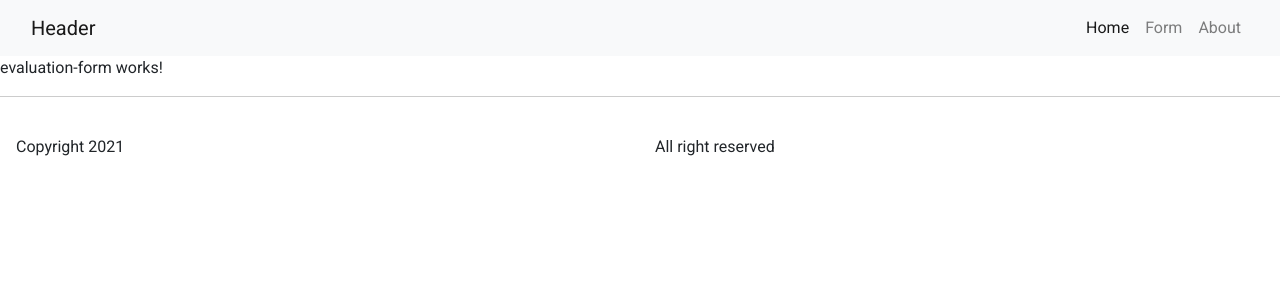
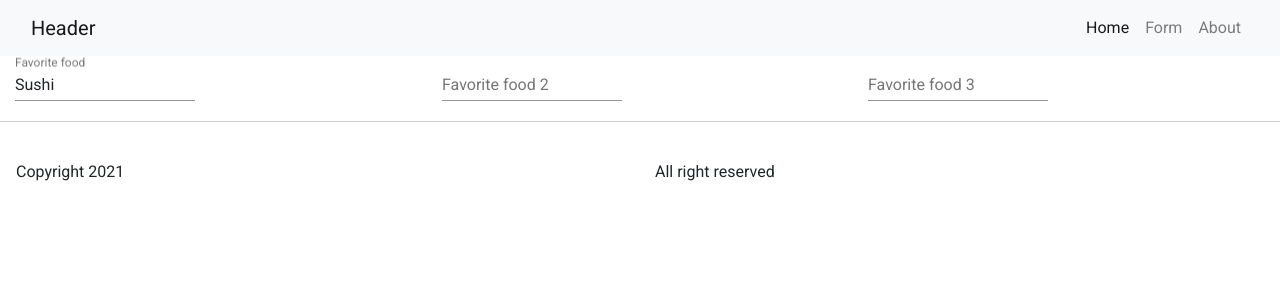
Before and after one commit to wendyhoo/angular-training-wendy, an Angular app: page /evaluation-form in a window 1280 px wide. Shown: the top 300 px of the page. Built offline with nearby package versions, Linux system fonts and the light colour scheme.

Commit message:
evaluation-form,material

```diff
--- a/src/app/app-routing.module.ts
+++ b/src/app/app-routing.module.ts
@@ -10,16 +10,16 @@ const routes: Routes = [
     loadChildren: () =>
       import('./homepage/homepage.module').then((m) => m.HomepageModule),
   },
-  // {
-  //   path: 'evaluation-form',
-  //   loadChildren: () =>
-  //     import('./evaluation-form/evaluation-form.module').then(
-  //       (m) => m.EvaluationFormModule
-  //     ),
-  // },
+  {
+    path: 'evaluation-form',
+    loadChildren: () =>
+      import('./evaluation-form/evaluation-form.module').then(
+        (m) => m.EvaluationFormModule
+      ),
+  },
 
   { path: 'about', component: AboutComponent },
-  { path: 'evaluation-form', component: EvaluationFormComponent },
+  // { path: 'evaluation-form', component: EvaluationFormComponent },
   { path: '', redirectTo: 'home', pathMatch: 'full' },
   { path: '**', component: PageNotFoundComponent },
 ];
--- a/src/app/evaluation-form/evaluation-form.component.html
+++ b/src/app/evaluation-form/evaluation-form.component.html
@@ -1 +1,22 @@
-<p>evaluation-form works!</p>
+<div class="form-wrapper container-fluid">
+  <form class="row" id="EvaluationForm">
+    <div class="col-lg-4 input-wrapper">
+      <mat-form-field class="example-full-width">
+        <mat-label>Favorite food</mat-label>
+        <input matInput placeholder="Ex. Pizza" value="Sushi" />
+      </mat-form-field>
+    </div>
+    <div class="col-lg-4 input-wrapper">
+      <mat-form-field class="example-full-width">
+        <mat-label>Favorite food 2</mat-label>
+        <input matInput placeholder="Ex. Pizza" value="" />
+      </mat-form-field>
+    </div>
+    <div class="col-lg-4 input-wrapper">
+      <mat-form-field class="example-full-width">
+        <mat-label>Favorite food 3</mat-label>
+        <input matInput placeholder="Ex. Pizza" value="" />
+      </mat-form-field>
+    </div>
+  </form>
+</div>
--- a/src/app/evaluation-form/evaluation-form.component.ts
+++ b/src/app/evaluation-form/evaluation-form.component.ts
@@ -3,13 +3,10 @@ import { Component, OnInit } from '@angular/core';
 @Component({
   selector: 'app-evaluation-form',
   templateUrl: './evaluation-form.component.html',
-  styleUrls: ['./evaluation-form.component.scss']
+  styleUrls: ['./evaluation-form.component.scss'],
 })
 export class EvaluationFormComponent implements OnInit {
+  constructor() {}
 
-  constructor() { }
-
-  ngOnInit(): void {
-  }
-
+  ngOnInit(): void {}
 }
--- a/src/app/evaluation-form/evaluation-form.module.ts
+++ b/src/app/evaluation-form/evaluation-form.module.ts
@@ -1,10 +1,12 @@
 import { NgModule } from '@angular/core';
 import { CommonModule } from '@angular/common';
 import { EvaluationFormComponent } from './evaluation-form.component';
-import { EvaluationFormRoutingModule } from './evaluation-routing.module';
+import { FormsModule } from '@angular/forms';
+import { MaterialModule } from '../shared/material.module';
+import { EvaluationRoutingModule } from './evaluation-routing.module';
 
 @NgModule({
   declarations: [EvaluationFormComponent],
-  imports: [CommonModule, EvaluationFormRoutingModule],
+  imports: [CommonModule, FormsModule, MaterialModule, EvaluationRoutingModule],
 })
 export class EvaluationFormModule {}
--- a/src/app/evaluation-form/evaluation-routing.module.ts
+++ b/src/app/evaluation-form/evaluation-routing.module.ts
@@ -1,16 +1,12 @@
 import { NgModule } from '@angular/core';
-import { RouterModule, Routes } from '@angular/router';
+import { Routes } from '@angular/router';
+import { RouterModule } from '@angular/router';
 import { EvaluationFormComponent } from './evaluation-form.component';
 
-const routes: Routes = [
-  {
-    path: '',
-    component: EvaluationFormComponent,
-  },
-];
+const routes: Routes = [{ path: '', component: EvaluationFormComponent }];
 
 @NgModule({
   imports: [RouterModule.forChild(routes)],
   exports: [RouterModule],
 })
-export class EvaluationFormRoutingModule {}
+export class EvaluationRoutingModule {}
--- /dev/null
+++ b/src/app/shared/material.module.ts
@@ -0,0 +1,11 @@
+import { CUSTOM_ELEMENTS_SCHEMA, NgModule } from '@angular/core';
+import { MatFormField, MatFormFieldModule } from '@angular/material/form-field';
+import { MatInputModule } from '@angular/material/input';
+
+@NgModule({
+  declarations: [],
+  imports: [MatInputModule, MatFormFieldModule],
+  exports: [MatInputModule, MatFormFieldModule],
+  schemas: [CUSTOM_ELEMENTS_SCHEMA],
+})
+export class MaterialModule {}
--- a/src/app/shared/shared.module.ts
+++ b/src/app/shared/shared.module.ts
@@ -1,5 +1,6 @@
 import { NgModule } from '@angular/core';
 import { CommonModule } from '@angular/common';
+// import { MaterialModule } from './material.module';
 
 @NgModule({
   declarations: [],
--- a/src/styles.scss
+++ b/src/styles.scss
@@ -1,7 +1,7 @@
 @import "assets/scss/variables";
+@import "~@angular/material/prebuilt-themes/indigo-pink.css";
 
 /* You can add global styles to this file, and also import other style files */
-
 html,
 body {
   height: 100%;
```
